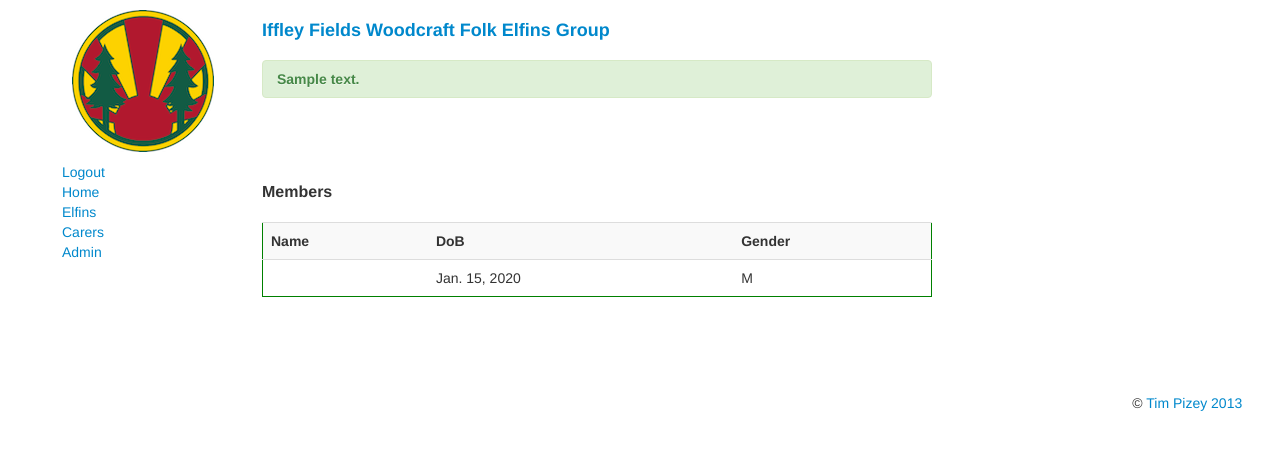
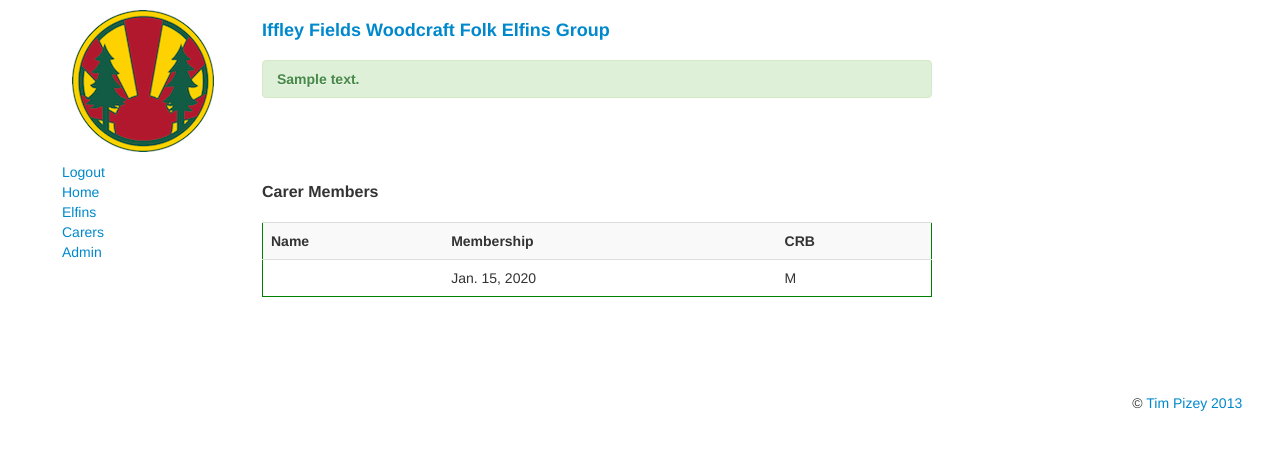
Before and after one commit to timp21337/membership, a Django app: template membership/templates/members.html in a window 1280 px wide. Shown: the top 450 px of the page. Run offline with Django 3.2, Linux system fonts and the light colour scheme; data comes from the database, SQL or seed files in the repository; tables that the repository leaves empty hold one stand-in row (values such as "Sample post"); the template is opened without the code that fills it: values that come from a table or form of the project are taken from there, most other values are stand-ins (such as "Sample title", 1, 10 or a date in 2020); parts of the project's set-up code (start-up, migrations or seed data) failed here and were passed over; some libraries are stand-ins or nearby versions.

Commit message:
Enable same form for carer

```diff
--- a/membership/templates/members.html
+++ b/membership/templates/members.html
@@ -1,23 +1,42 @@
 {% extends "template.html" %}
 {% block content %}
 
-<h2>Members</h2>
+<h2>{{ status }} Members</h2>
 <table class="table table-striped" frame='box' bordercolor='green'>
   <tr>
       <th>Name</th>
+{% if status == 'Carer' %}
+      <th>Membership</th>
+      <th>CRB</th>
+{% else %}
       <th>DoB</th>
       <th>Gender</th>
+{%  endif %}
   </tr>
   {% for member in members %}
   <tr>
     <th><a href="member?username={{ member.username }}"> {{ member.first_name }} {{ member.last_name }}</a></th>
+{% if member.is_adult %}
+    <td {%  if member.membership_expired_alert == '*' %}
+        style="color:red;"
+        {% endif %}
+    >
+        {{ member.membership_expiry }}
+    </td>
+    <td {%  if member.crb_expired_alert == '*' %}
+        style="color:red;"
+        {% endif %}
+    >
+        {{ member.crb_expiry }}
+    </td>
+{% else %}
     <td>
-
         {{ member.dob }}
     </td>
     <td>
         {{ member.gender }}
     </td>
+{% endif %}
   </tr>
   {% endfor %}
 </table>
```
